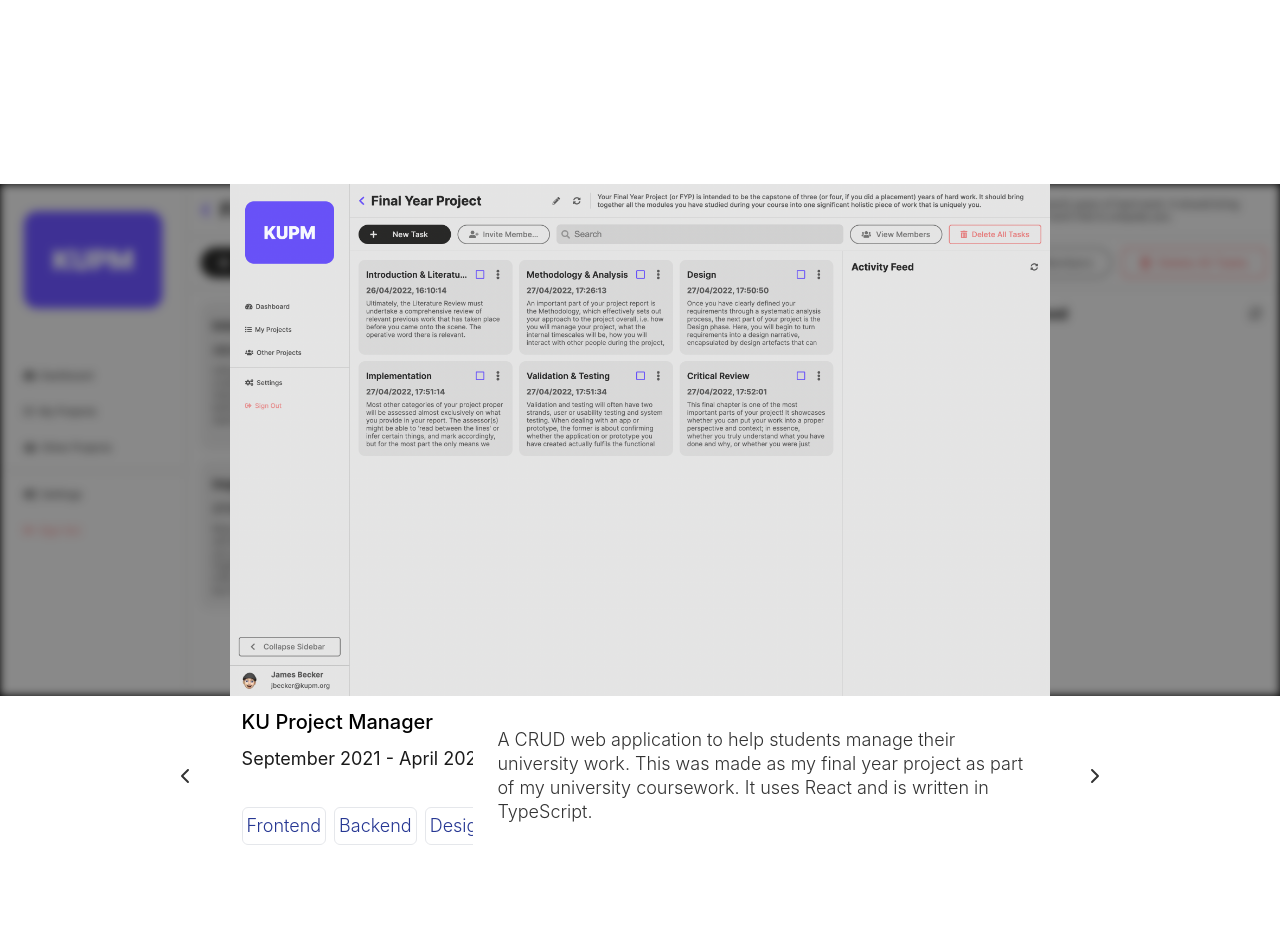
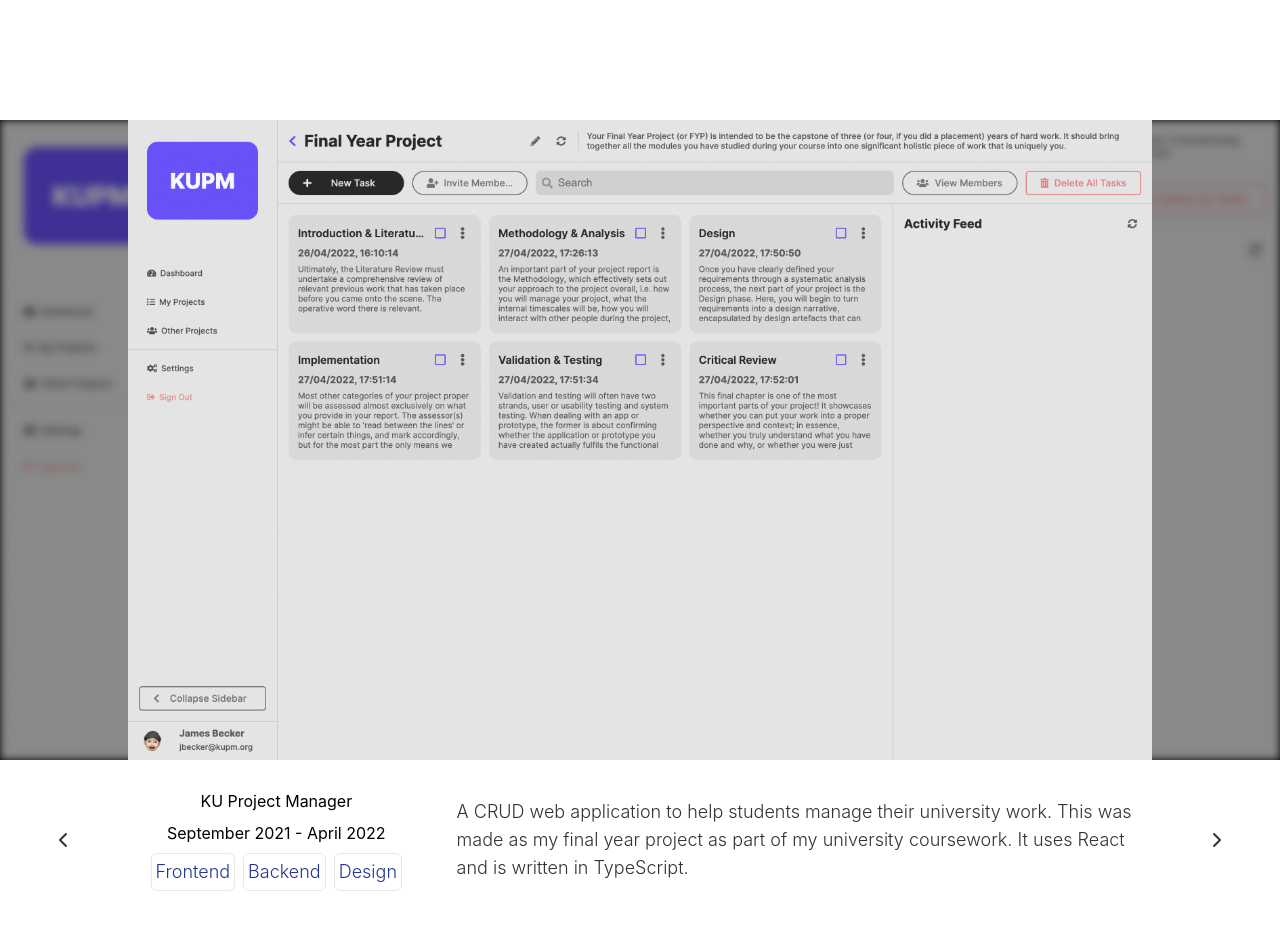
Before and after one commit to jameskbecker/portfolio-old, a Next.js app: page / in a window 1280 px wide. Shown: the part 1480-2410 px from the top of the page. Built offline with nearby package versions, Linux system fonts and the light colour scheme.

Commit message:
Migrate Gallery to tailwind

```diff
--- a/src/components/Gallery/Gallery.tsx
+++ b/src/components/Gallery/Gallery.tsx
@@ -4,7 +4,6 @@ import { useDispatch } from 'react-redux';
 import GalleryDetails from './GalleryDetails';
 import { fetchGalleryData } from './gallerySlice';
 import GalleryView from './GalleryView';
-import { StyledGallery } from './styles';
 
 const Gallery = () => {
   const dispatch = useDispatch<AppDispatch>();
@@ -14,10 +13,10 @@ const Gallery = () => {
   }, [dispatch]);
 
   return (
-    <StyledGallery>
+    <div className="flex h-screen flex-col text-center lg:text-left">
       <GalleryView />
       <GalleryDetails />
-    </StyledGallery>
+    </div>
   );
 };
 
--- a/src/components/Gallery/GalleryDetails.tsx
+++ b/src/components/Gallery/GalleryDetails.tsx
@@ -1,30 +1,24 @@
 import { useSelector } from 'react-redux';
 import GalleryHeader from './GalleryHeader';
 import GalleryNavButton from './GalleryNavButton';
-import {
-  Description,
-  NextContainer,
-  PrevContainer,
-  StyledGalleryDetails,
-} from './styles';
 
 const GalleryDetails = () => {
-  const { position, data, isLoading } = useSelector(
-    (state: any) => state.gallery
-  );
+  const { position, data, isLoading } = useSelector((state: any) => state.gallery);
 
   if (isLoading) return <div>Loading</div>;
   const { description, ...headerProps } = data[position];
 
   return (
-    <StyledGalleryDetails>
+    <div className="mx-8 flex basis-40 flex-row items-center justify-evenly gap-6 overflow-hidden py-4">
       <GalleryNavButton prev />
 
       <GalleryHeader {...headerProps} />
-      <Description>{description}</Description>
+      <p className="hidden overflow-hidden text-ellipsis  text-base font-light text-text md:text-lg lg:block lg:flex-shrink lg:basis-3/4">
+        {description}
+      </p>
 
       <GalleryNavButton />
-    </StyledGalleryDetails>
+    </div>
   );
 };
 
--- a/src/components/Gallery/GalleryHeader.tsx
+++ b/src/components/Gallery/GalleryHeader.tsx
@@ -1,6 +1,4 @@
 import Tag from '@/components/Tag';
-import { H4, H5 } from '@/components/typography/Headings';
-import { StyledHeader, TagContainer } from './styles';
 
 type GalleryHeaderProps = {
   name: string;
@@ -13,11 +11,11 @@ const GalleryHeader = (props: GalleryHeaderProps) => {
   const tagContent = tags.map((t, i) => <Tag key={i} label={t} />);
 
   return (
-    <StyledHeader>
-      <H4>{name}</H4>
-      <H5>{timeframe}</H5>
-      <TagContainer>{tagContent}</TagContainer>
-    </StyledHeader>
+    <header className="flex flex-1 flex-shrink flex-col flex-wrap items-center gap-2 overflow-hidden lg:flex-grow-0 lg:basis-1/3">
+      <h4 className="mx-auto max-w-full justify-center">{name}</h4>
+      <h5 className="mx-auto max-w-full justify-center">{timeframe}</h5>
+      <div className="hidden gap-2 md:flex">{tagContent}</div>
+    </header>
   );
 };
 
--- a/src/components/Gallery/GalleryNavButton.tsx
+++ b/src/components/Gallery/GalleryNavButton.tsx
@@ -3,7 +3,6 @@ import ChevronLeft from '@/assets/icons/chevron-left.svg';
 import ChevronRight from '@/assets/icons/chevron-right.svg';
 import { useDispatch } from 'react-redux';
 import { nextItem, previousItem } from './gallerySlice';
-import { NextContainer, PrevContainer, StyledGalleryNavButton } from './styles';
 
 type GalleryNavButtonProps = {
   prev?: boolean;
@@ -20,22 +19,15 @@ const GalleryNavButton = ({ prev }: GalleryNavButtonProps) => {
     dispatch(previousItem());
   };
 
-  if (prev) {
-    return (
-      <PrevContainer>
-        <StyledGalleryNavButton onClick={handlePrevious}>
-          <ChevronLeft />
-        </StyledGalleryNavButton>
-      </PrevContainer>
-    );
-  }
-
   return (
-    <NextContainer>
-      <StyledGalleryNavButton onClick={handleNext}>
-        <ChevronRight />
-      </StyledGalleryNavButton>
-    </NextContainer>
+    <div className="flex flex-row items-center justify-center">
+      <div
+        onClick={prev ? handlePrevious : handleNext}
+        className="flex h-16 w-16 cursor-pointer items-center justify-center self-center rounded-full fill-text hover:fill-brand hover:duration-300 hover:ease-in-out dark:hover:fill-brandDark"
+      >
+        {prev ? <ChevronLeft /> : <ChevronRight />}
+      </div>
+    </div>
   );
 };
 
--- a/src/components/Gallery/GalleryView.tsx
+++ b/src/components/Gallery/GalleryView.tsx
@@ -1,6 +1,6 @@
+import Image from 'next/image';
 import { useSelector } from 'react-redux';
 import { GalleryState } from './gallerySlice';
-import { BlurredImage, MainImage, StyledGalleryView } from './styles';
 
 const GalleryView = () => {
   const gallery = useSelector((state: any) => state.gallery);
@@ -13,24 +13,26 @@ const GalleryView = () => {
   if (!data[position]) return <div>No Data</div>;
 
   return (
-    <StyledGalleryView>
-      <MainImage
+    <div className="relative h-full w-full flex-1 overflow-hidden bg-black lg:w-auto">
+      <Image
         layout="fill"
         draggable="false"
         objectFit="scale-down"
         objectPosition="center"
         src={data[position].image}
         alt={data[position].alt}
+        className="absolute z-10"
       />
-      <BlurredImage
+      <Image
         layout="fill"
         draggable="false"
         objectFit="cover"
         objectPosition="top"
         src={data[position].image}
         alt={data[position].alt}
+        className="absolute w-full opacity-60 blur-sm"
       />
-    </StyledGalleryView>
+    </div>
   );
 };
 
--- a/src/components/Gallery/styles.ts
+++ /dev/null
@@ -1,133 +0,0 @@
-import { BodySmall } from '@/components/typography/Body';
-import { mobileMax, tabletMax } from '@/screens';
-import Image from 'next/image';
-import styled from 'styled-components';
-
-export const StyledGallery = styled.div`
-  flex: 0 0 100vh;
-  display: flex;
-  flex-direction: column;
-
-  max-height: calc(100vh - 64px);
-  padding-top: 64px;
-
-  @media only screen and (${tabletMax}) {
-    text-align: center;
-  }
-`;
-
-export const StyledGalleryDetails = styled.div`
-  flex: 0 0 10rem;
-
-  display: flex;
-  flex-direction: row;
-  align-items: center;
-  overflow: auto;
-  gap: 24px;
-  justify-content: spread-evenly;
-  padding: 16px 0;
-  margin: 0 clamp(32px, 12vw, 192px);
-
-  overflow: hidden;
-`;
-
-export const Description = styled(BodySmall)`
-  flex: 0 1 70%;
-
-  @media only screen and (${tabletMax}) {
-    display: none;
-    flex: 0 0;
-  }
-`;
-
-export const StyledGalleryNavButton = styled.div`
-  display: flex;
-  flex-direction: row;
-  justify-content: center;
-  align-items: center;
-  align-self: center;
-  width: 4rem;
-  height: 4rem;
-
-  fill: ${({ theme }) => theme.text};
-  border-radius: 50%;
-
-  cursor: pointer;
-
-  :hover {
-    fill: ${({ theme }: any) => theme.brand};
-    transition: 250ms ease-in-out;
-  }
-`;
-
-export const PrevContainer = styled.div`
-  display: flex;
-  flex-dirction: row;
-  justify-content: center;
-  align-items: center;
-`;
-
-export const NextContainer = styled.div`
-  display: flex;
-  flex-dirction: row;
-  justify-content: center;
-  align-items: center;
-`;
-
-export const StyledGalleryView = styled.div`
-  position: relative;
-  flex: 1 1;
-  height: 100%;
-  width: auto;
-  background: black;
-  overflow: hidden;
-
-  @media only screen and (${tabletMax}) {
-    width: 100%;
-  }
-`;
-
-export const MainImage = styled(Image)`
-  position: absolute;
-  z-index: 2;
-`;
-
-export const BlurredImage = styled(Image)`
-  position: absolute;
-  width: 100%;
-  z-index: 1;
-
-  filter: blur(5px);
-  opacity: 0.6;
-`;
-
-export const StyledHeader = styled.div`
-  flex: 0 1 30%;
-  display: flex;
-  gap: 0.5rem;
-  flex-direction: column;
-  overflow: hidden;
-  flex-wrap: wrap;
-
-  @media screen and (${tabletMax}) {
-    flex: 1 1;
-    align-items: center;
-
-    & > * {
-      justify-content: center;
-      margin: 0 auto;
-      max-width: 100%;
-    }
-  }
-`;
-
-export const TagContainer = styled.div`
-  display: flex;
-  justify-content: flex-start;
-  align-items: flex-start;
-  gap: 0.5rem;
-
-  @media only screen and (${mobileMax}) {
-    display: none;
-  }
-`;
```
